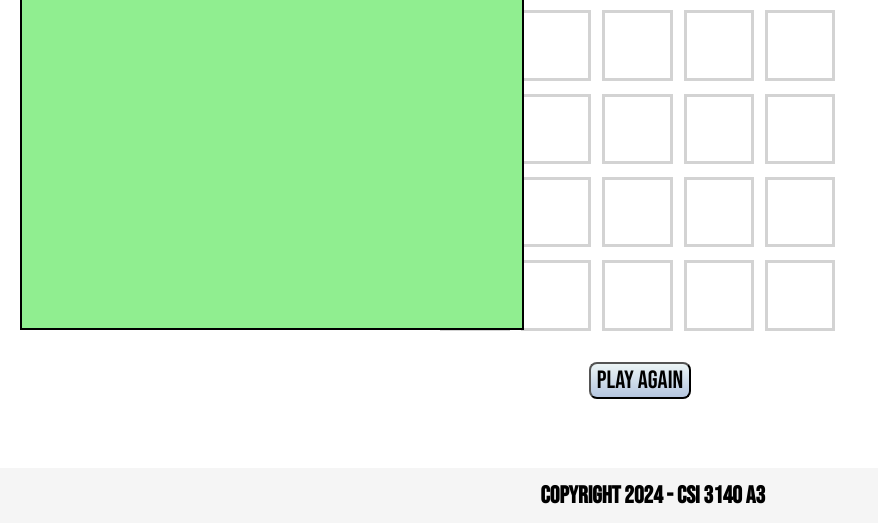
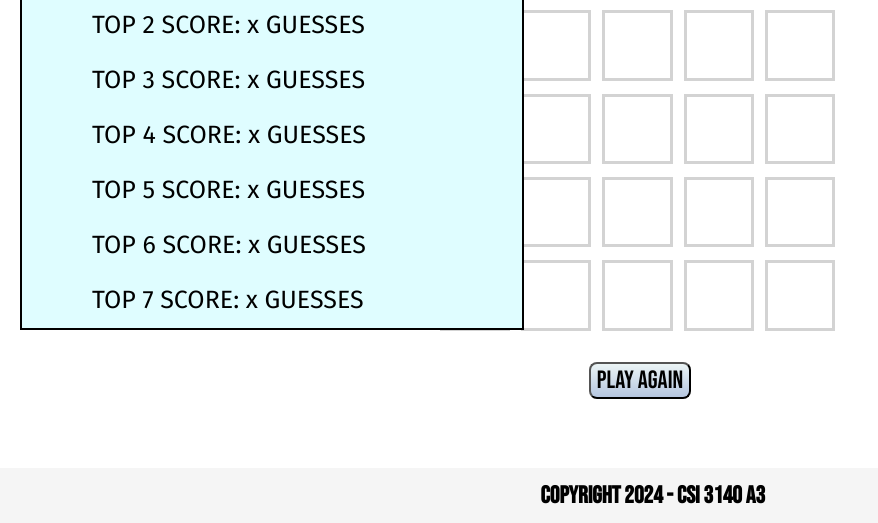
Before and after one commit to YashJain04/Server-Side-Wordle, a plain HTML site: page index.html in a window 1280 px wide. Shown: the part 277-800 px from the top of the page, without its empty margins (0-878 px from the left). Drawn offline with Linux system fonts and the light colour scheme; no server answers.

Commit message:
Added the leaderboard

```diff
--- a/index.html
+++ b/index.html
@@ -24,6 +24,19 @@
                 <h1 class = "leaderboard-title"> LEADERBOARD </h1>
 
                 <img class = "leaderboard-icon" alt = "icon for the leaderboard" src = "/images/leaderboard-icon.png">
+
+                <div class = "leaderboard-all-scores">
+                    <p id = "leaderboard-score-one"> TOP 1 SCORE: x GUESSES </p>
+                    <p id = "leaderboard-score-two"> TOP 2 SCORE: x GUESSES </p>
+                    <p id = "leaderboard-score-three"> TOP 3 SCORE: x GUESSES </p>
+                    <p id = "leaderboard-score-four"> TOP 4 SCORE: x GUESSES </p>
+                    <p id = "leaderboard-score-five"> TOP 5 SCORE: x GUESSES </p>
+                    <p id = "leaderboard-score-six"> TOP 6 SCORE: x GUESSES </p>
+                    <p id = "leaderboard-score-seven"> TOP 7 SCORE: x GUESSES </p>
+                    <p id = "leaderboard-score-eight"> TOP 8 SCORE: x GUESSES </p>
+                    <p id = "leaderboard-score-nine"> TOP 9 SCORE: x GUESSES </p>
+                    <p id = "leaderboard-score-ten"> TOP 10 SCORE: x GUESSES </p>
+                </div>
             </div>
 
             <h1 id = "reveal-answer"></h1>
--- a/styles.css
+++ b/styles.css
@@ -1,6 +1,7 @@
 /* ASSETS */
 @import url('https://fonts.googleapis.com/css2?family=Bebas+Neue&display=swap');
 @import url('https://fonts.googleapis.com/css2?family=Roboto:wght@900&display=swap');
+@import url('https://fonts.googleapis.com/css2?family=Fira+Sans:ital,wght@0,100;0,200;0,300;0,400;0,500;0,600;0,700;0,800;0,900;1,100;1,200;1,300;1,400;1,500;1,600;1,700;1,800;1,900&display=swap');
 
 html, body {
     margin: 0%;
@@ -97,9 +98,9 @@ html, body {
 .leaderboard {
     width: 500px;
     height: 480px;
-    background-color: lightgreen;
+    background-color: #DFFDFF;
     position: absolute;
-    overflow: scroll;
+    overflow: auto;
     transform: translateY(-525px);
     text-align: center;
     font-family: 'Bebas Neue';
@@ -107,6 +108,18 @@ html, body {
     border: 2px solid black;
     margin: 20px;
     margin-top: 30px
+}
+
+.leaderboard::-webkit-scrollbar {
+    width: 12px;
+}
+
+.leaderboard::-webkit-scrollbar-thumb {
+    background: linear-gradient(lightgreen, #90BEDE, #68EDC6);
+}
+
+.leaderboard::-webkit-scrollbar-track {
+    background: darkslategrey;
 }
 
 .leaderboard-title {
@@ -122,3 +135,11 @@ html, body {
     /* transform: translateY(-95px) */
     margin-top: -95px;
 }
+
+.leaderboard-all-scores {
+    padding: 5px;
+    margin-top: -50px;
+    font-family: 'Fira Sans';
+    text-align: left;
+    margin-left: 65px;
+}
```
